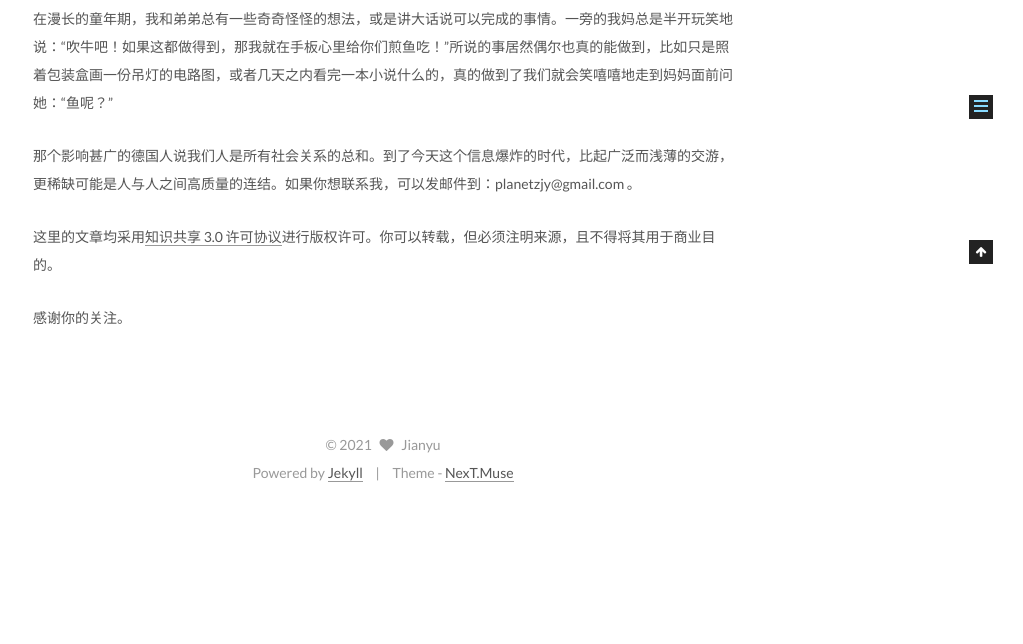
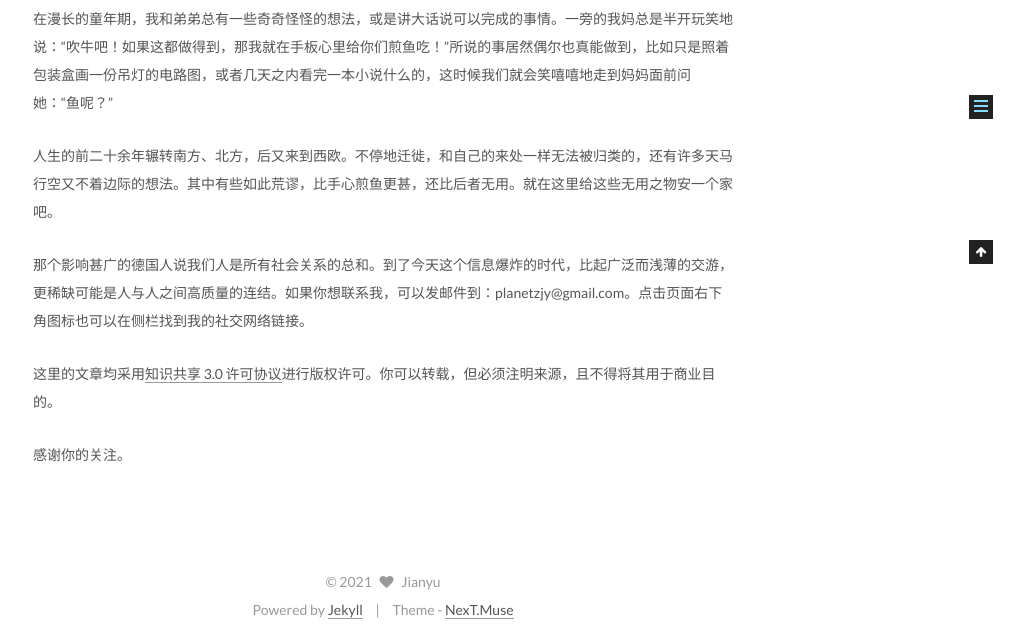
Before and after one commit to jianyuzzz/jianyuzzz.github.io, a Jekyll site: the page built from about/index.md, in a window 1280 px wide. Shown: the part 736-1380 px from the top of the page, without its empty margins (257-1280 px from the left). Built offline with Jekyll 4.4.1, drawn with Linux system fonts in a browser that asks for light colours; comment, search, counter and statistics services are not loaded; before the commit the page ends 1243 px from its top, so only the background shows below that.

Commit message:
Updated About

```diff
--- a/about/index.md
+++ b/about/index.md
@@ -5,9 +5,11 @@ type: about
 
 ![鲣鱼](https://upload.wikimedia.org/wikipedia/commons/d/d9/Katsuwonus_pelamis.png)
 
-在漫长的童年期，我和弟弟总有一些奇奇怪怪的想法，或是讲大话说可以完成的事情。一旁的我妈总是半开玩笑地说：“吹牛吧！如果这都做得到，那我就在手板心里给你们煎鱼吃！”所说的事居然偶尔也真的能做到，比如只是照着包装盒画一份吊灯的电路图，或者几天之内看完一本小说什么的，真的做到了我们就会笑嘻嘻地走到妈妈面前问她：“鱼呢？”
+在漫长的童年期，我和弟弟总有一些奇奇怪怪的想法，或是讲大话说可以完成的事情。一旁的我妈总是半开玩笑地说：“吹牛吧！如果这都做得到，那我就在手板心里给你们煎鱼吃！”所说的事居然偶尔也真能做到，比如只是照着包装盒画一份吊灯的电路图，或者几天之内看完一本小说什么的，这时候我们就会笑嘻嘻地走到妈妈面前问她：“鱼呢？”
 
-那个影响甚广的德国人说我们人是所有社会关系的总和。到了今天这个信息爆炸的时代，比起广泛而浅薄的交游，更稀缺可能是人与人之间高质量的连结。如果你想联系我，可以发邮件到：planetzjy@gmail.com 。
+人生的前二十余年辗转南方、北方，后又来到西欧。不停地迁徙，和自己的来处一样无法被归类的，还有许多天马行空又不着边际的想法。其中有些如此荒谬，比手心煎鱼更甚，还比后者无用。就在这里给这些无用之物安一个家吧。
+
+那个影响甚广的德国人说我们人是所有社会关系的总和。到了今天这个信息爆炸的时代，比起广泛而浅薄的交游，更稀缺可能是人与人之间高质量的连结。如果你想联系我，可以发邮件到：planetzjy@gmail.com。点击页面右下角图标也可以在侧栏找到我的社交网络链接。
 
 这里的文章均采用[知识共享 3.0 许可协议](http://creativecommons.org/licenses/by-nc-nd/3.0/deed.zh)进行版权许可。你可以转载，但必须注明来源，且不得将其用于商业目的。
 
```
Also changed, not shown: _posts/2019-03-30-villa-le-lac.md (+4 -0 lines), assets/images/villa-04.jpeg (renamed from assets/images/photo_2019-05-26 22.09.50.jpeg).
